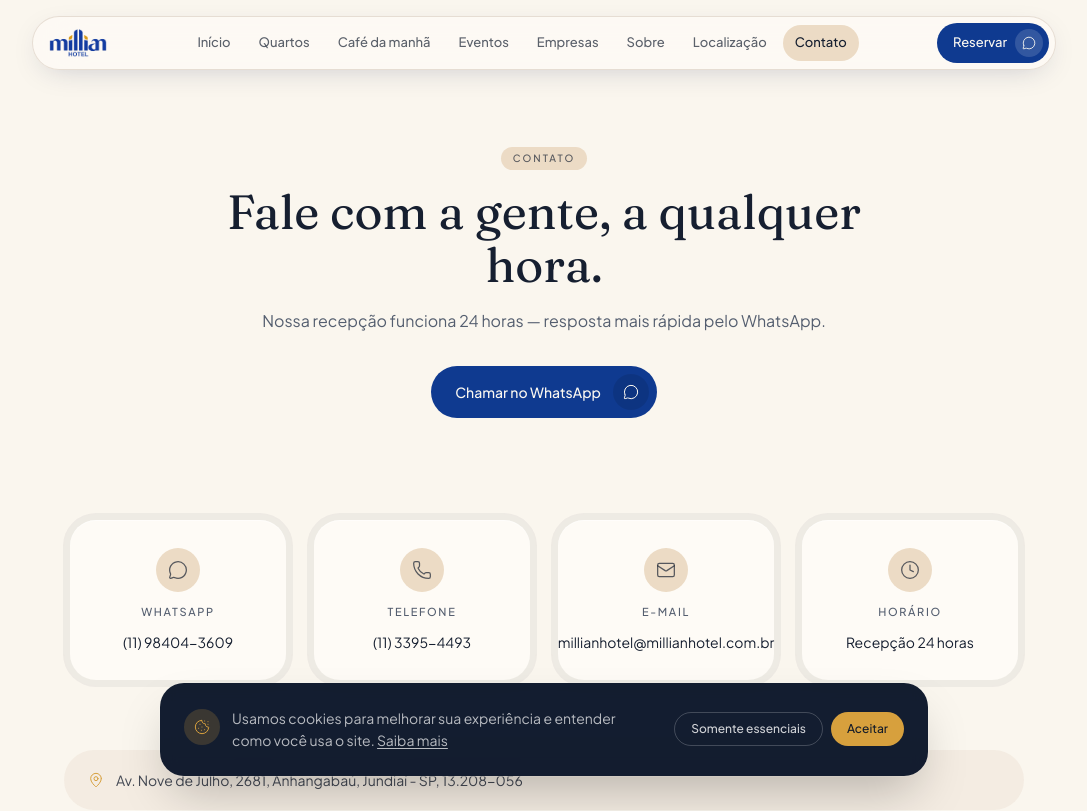
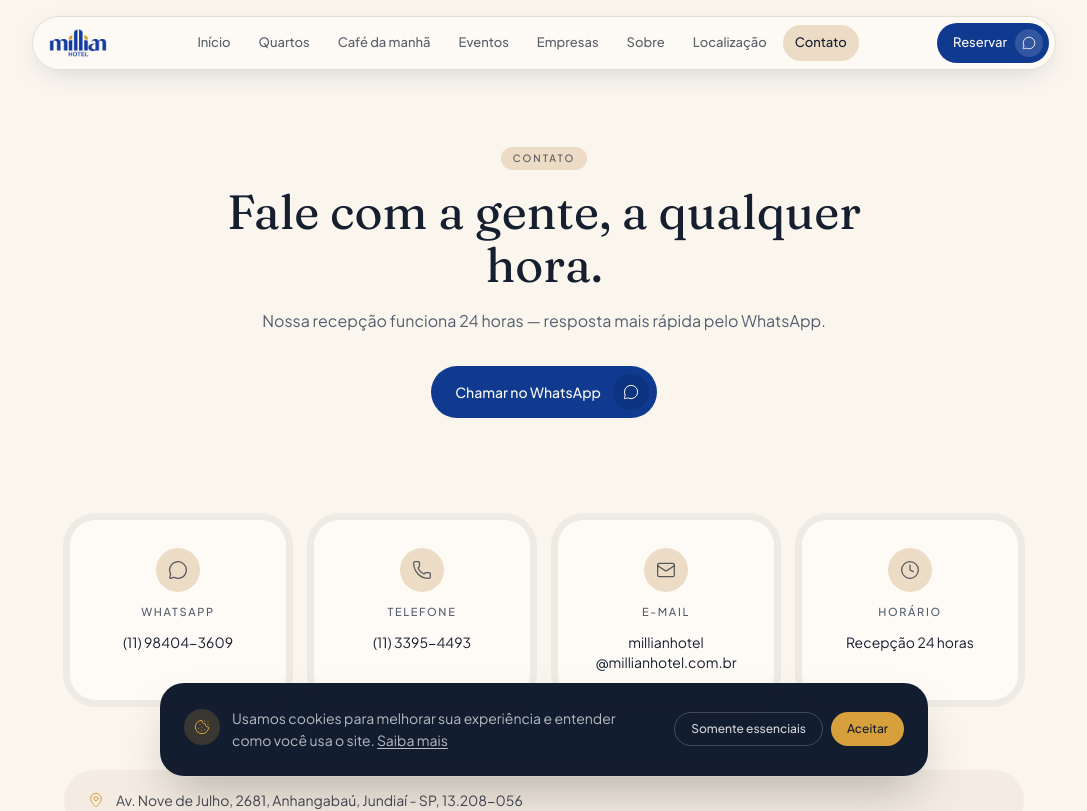
Before and after one commit to sandrofraga-evoluir/millian, a Next.js app: page /contato in a window 1280 px wide. Shown: the top 811 px of the page, without its empty margins (96-1183 px from the left). Built offline with nearby package versions, Linux system fonts and the light colour scheme.

Commit message:
Fix e-mail overflowing its card on the Contato page
The long address overran the rounded card edges. Now it wraps at the
@ (via a <wbr>) instead of breaking mid-word, with break-words as a
fallback for very narrow viewports.

```diff
--- a/src/app/contato/page.tsx
+++ b/src/app/contato/page.tsx
@@ -29,7 +29,12 @@ export default function ContatoPage() {
     {
       icon: Mail,
       label: "E-mail",
-      value: hotel.emails.recepcao,
+      value: (
+        <>
+          {hotel.emails.recepcao.split("@")[0]}
+          <wbr />@{hotel.emails.recepcao.split("@")[1]}
+        </>
+      ),
       href: `mailto:${hotel.emails.recepcao}`,
     },
     {
@@ -67,7 +72,7 @@ export default function ContatoPage() {
                 <p className="text-[11px] font-medium tracking-[0.15em] text-muted-foreground uppercase">
                   {card.label}
                 </p>
-                <p className="text-sm text-foreground">{card.value}</p>
+                <p className="w-full text-sm break-words text-foreground">{card.value}</p>
               </div>
             );
             return (
```
